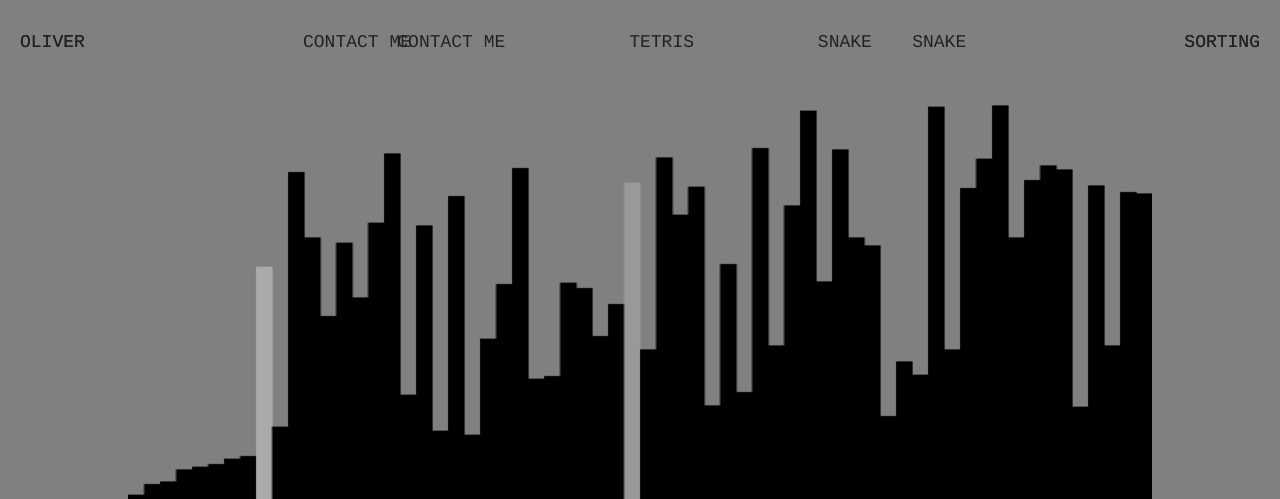
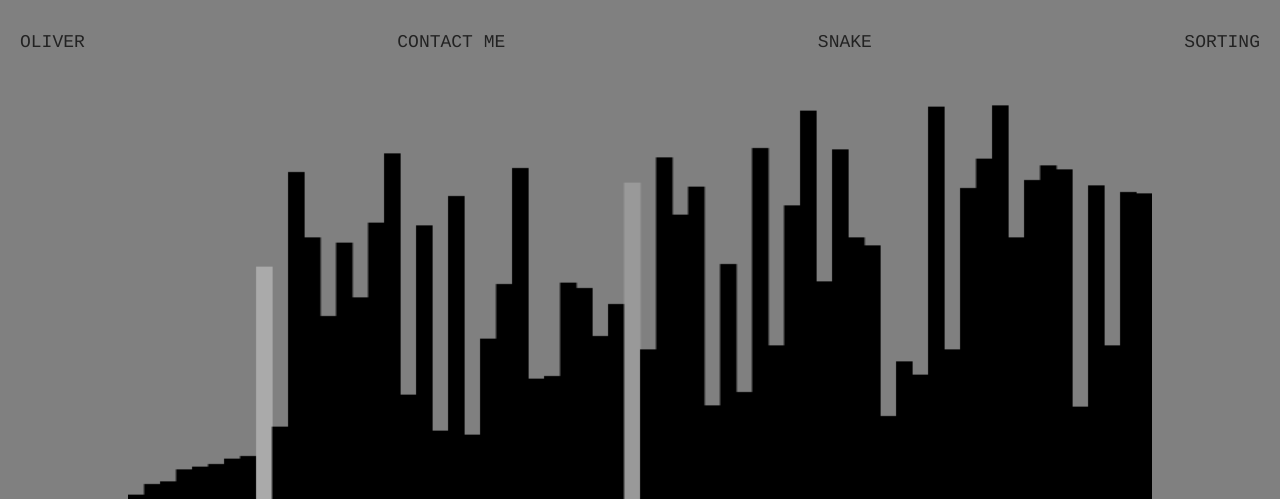
Before and after one commit to obroadrick/oliverbroadrick.com, a PHP site: page /sorting.php in a window 1280 px wide. Shown: the top 499 px of the page. Run offline with PHP 8.4, Linux system fonts and the light colour scheme.

Commit message:
removed double header mistake in snake

```diff
--- a/src/sorting.php
+++ b/src/sorting.php
@@ -2,18 +2,6 @@
 
 <?php require_once("header.php"); ?>
 <?php require_once("navmenu.php"); ?>
-
- <header>
-      <nav>
-        <ul>
-          <li><a href="../index.html">OLIVER</a></li>
-          <li><a href="contact.html">CONTACT ME</a></li>
-          <li><a href="tetris.html">TETRIS</a></li>
-          <li><a href="snake.html">SNAKE</a></li>
-          <li><a href="sorting.html">SORTING</a></li>
-        </ul>
-      </nav>
-  </header>
 
   <canvas id="sortingCanvas" width="800" height="300"></canvas>
 
```
